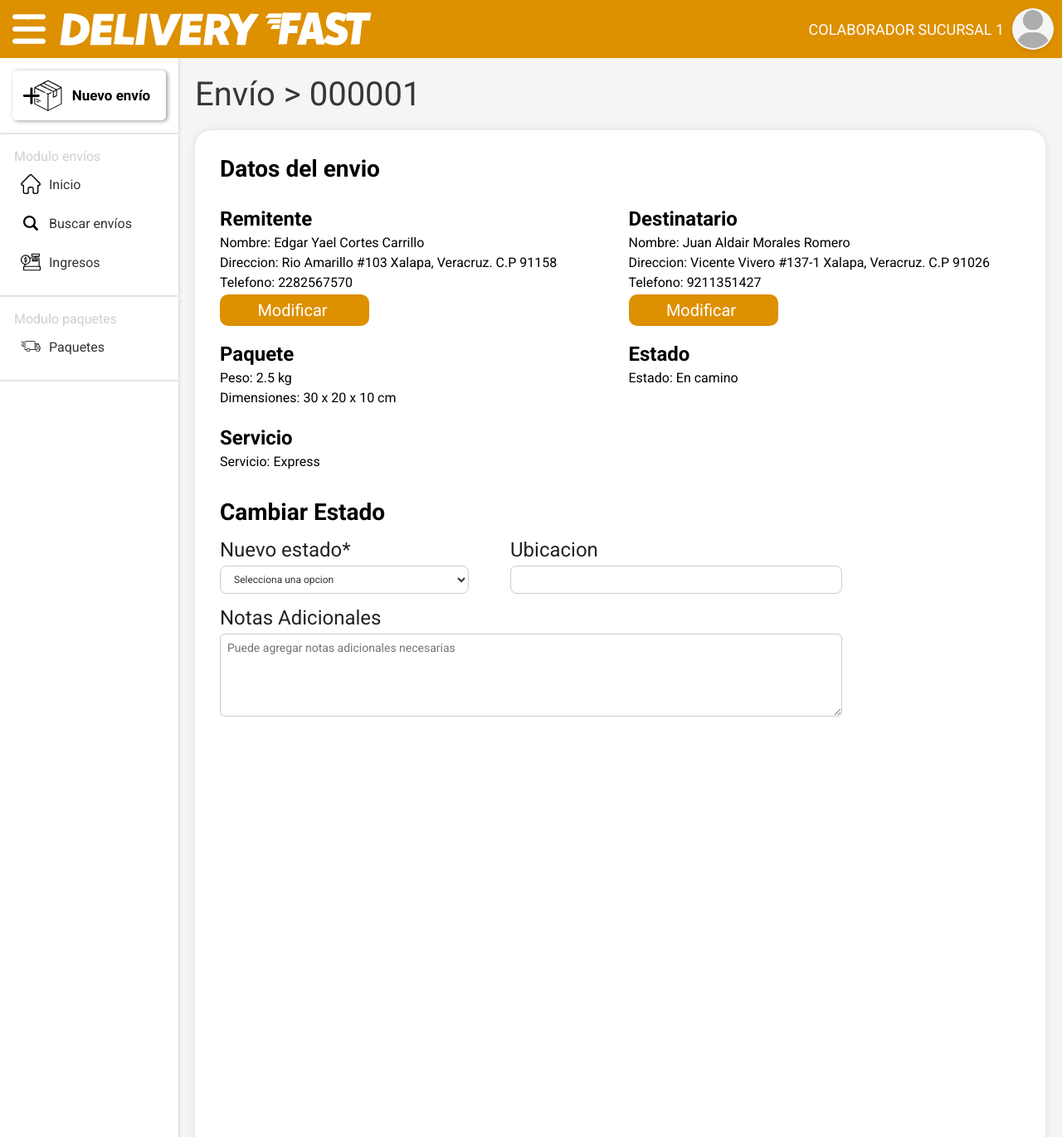
After one commit to Champico/delivery-fast, a PHP site: the page made by view/Archivos temporales html/colabview-sptcreate.html in a window 1280 px wide. The commit adds this page. Shown: the whole page at 83% size. Run offline with PHP 8.4, Linux system fonts and the light colour scheme.

Commit message:
`Updated styles for forms, general, tables, and HTML views with new styles and removed classes`

```diff
--- a/styles/forms-styles.css
+++ b/styles/forms-styles.css
@@ -40,7 +40,7 @@ ____________________________________________________
   min-width: 180px;
   border-radius: 10px;
   border: none;
-  font-family: 'Roboto', sans-serif;
+  font-family: 'Roboto';
   font-size: 20px;
   font-weight: 300;
   color: #ffffff;
@@ -122,9 +122,6 @@ ____________________________________________________
   color: #222222;
 }
 
-.about-titles-labels{
-  font-size: 24px;
-}
 
 
 
@@ -188,3 +185,57 @@ ____________________________________________________
 .form-sender, .form-recipient{
   max-width: 800px;
 }
+
+
+/*__________________________________________________
+
+       N E W  S T A T U S  I N F O   F  O  R  M
+____________________________________________________
+*/
+
+.new-section1{
+  gap: 50px;
+}
+
+.label-new-info-status{
+  font-size: 24px;
+}
+.status-selects{
+  background-color: #fff;
+  color: #333;
+  border-radius: 8px;
+  font-size: 12px;
+  padding: 8px 12px;
+  border: 1px solid #ccc;
+  height: 34px;
+  width: 300px;
+
+}
+
+.input-new-info-status{
+  font-size: 12px;
+  color: #333;
+  padding: 8px 12px;
+  border-radius: 8px;
+  width: 900px;
+}
+
+.txta-input-new-notes{
+  height: 100px;
+}
+.new-section1 .input[type="text"] {
+  width: 400px;
+}
+
+.ship-titles{
+  font-size: 28px;
+}
+
+.ship-subtitle{
+  font-size: 24px;
+}
+
+.ship-info-text,.-text{
+  font-size: 16px;
+  padding: 0px;
+}
--- a/styles/general-styles.css
+++ b/styles/general-styles.css
@@ -40,6 +40,7 @@ ____________________________________________________
 }
 
 * {
+    font-family: 'Roboto';
     box-sizing: border-box;
     margin: 0;
     padding: 0;
@@ -200,7 +201,7 @@ ____________________________________________________
     flex-direction: column;
 }
 
-/* Modulo de administracion*/
+/* Modulo de empty y administracion*/
 .module-empty, .module-admin{
     display: flex;
     flex-direction: column;
@@ -470,3 +471,27 @@ ____________________________________________________
     display: flex;
     justify-content: end;
 }
+
+
+/*_______________________________________________________________________________
+
+        S H I P M E N T  I N F O  D E T A I L S  C O N T A I N E R  S T Y L E S
+_________________________________________________________________________________
+*/
+
+.title-container,.edit-status-shipment,.shipping-information{
+    display: flex;
+    margin: 10px;
+    padding: 10px;
+    gap: 20px;
+}
+
+.shipping-information{
+    display: grid;
+    grid-template-columns: repeat(2,1fr);
+}
+
+.container-p-span-info p{
+    margin: 5px;
+    margin-left: 0px;
+}
--- a/styles/tables-styles.css
+++ b/styles/tables-styles.css
@@ -38,6 +38,7 @@ ____________________________________________________
     cursor: pointer;
     transition: all 0.3s ease;
 }
+
 
 .filter-selects:focus{
     outline: none;
--- /dev/null
+++ b/view/Archivos temporales html/colabview-sptcreate.html
@@ -0,0 +1,167 @@
+<!DOCTYPE html>
+<html lang="es">
+
+<head>
+    <meta charset="UTF-8">
+    <meta name="viewport" content="width=device-width, initial-scale=1.0">
+
+    <!-- Hojas de estilo -->
+    <link rel="stylesheet" href="https://fonts.googleapis.com/css2?family=Roboto:wght@400;700&display=swap">
+    <link rel="stylesheet" href="../../styles/general-styles.css">
+    <link rel="stylesheet" href="../../styles/tables-styles.css">
+    <link rel="stylesheet" href="../../styles/forms-styles.css">
+
+    <title>DELIVERY FAST</title>
+</head>
+
+<body>
+
+    <header>
+        <nav class="nav-menu">
+            <img class="menu-icon" src="../../resources/icons/menu.svg" alt="Menu Icon Header">
+        </nav>
+        <div class="container-logo">
+            <img class="logo-extendido" src="../../resources/brand/logotipo/logotipo-extendido.svg"
+                alt="Delivery Fast Logo Header">
+        </div>
+        <div class="user-info-container">
+            <h1 class="user-rol">COLABORADOR SUCURSAL 1</h1>
+            <img class="user-logo" src="../../resources/icons/perfil-icon.svg" alt="Profile Picture">
+        </div>
+    </header>
+
+
+    <main class="main-container">
+
+        <aside class="sidebar-menu-container">
+            <div class="sidebar-card module-create">
+                <button class="new-shupment-btn">
+                    <img class="new-shupment-btn-icon" src="../../resources/icons/nuevoFinal.svg"
+                        alt="crear nuevo envio">
+                    Nuevo envío
+                </button>
+            </div>
+
+            <div class="sidebar-card module-shupment">
+                <p class="list-title">Modulo envíos</p>
+
+                <ul>
+                    <li class="sidebar-item-li"><a class="sidebar-item-a" href="#">
+                            <img class="sidebar-item-icon" src="../../resources/icons/inicio.svg" alt="">
+                            Inicio</a></li>
+                    <li class="sidebar-item-li"><a class="sidebar-item-a" href="#">
+                            <img class="sidebar-item-icon" src="../../resources/icons/lupa.svg" alt="">
+                            Buscar envíos</a></li>
+                    <li class="sidebar-item-li"><a class="sidebar-item-a" href="#">
+                            <img class="sidebar-item-icon" src="../../resources/icons/caja-registradora.svg" alt="">
+                            Ingresos</a></li>
+                </ul>
+            </div>
+
+            <div class="sidebar-card module-packet">
+                <p class="list-title">Modulo paquetes</p>
+
+                <ul>
+                    <li class="sidebar-item-li"><a class="sidebar-item-a" href="#">
+                            <img class="sidebar-item-icon" src="../../resources/icons/buscar-envioFinal.svg" alt="">
+                            Paquetes</a></li>
+                </ul>
+
+            </div>
+
+            <div class="sidebar-card module-empty"></div>
+        </aside>
+
+        <section class="content-section">
+            <h1 class="title-section">Envío > 000001</h1>
+            <div class="shupment-home-content">
+                <div class="title-container">
+                    <h1 class="ship-titles title-shipment-info">Datos del envio</h1>
+                </div>
+                <div class="shipping-information">
+                    <div class="ship-info sender-container">
+                        <h2 class="ship-subtitle sbt-sender">Remitente</h2>
+                        <div class="container-p-span-info">
+                            <p class="ship-info-text cont-sender">Nombre: <span class="ship-info
+                                -text cont-sender">Edgar Yael Cortes Carrillo</span></p>
+                                <p class="ship-info-text cont-sender">Direccion: <span class="ship-info
+                                    -text cont-sender">Rio Amarillo #103 Xalapa, Veracruz. C.P 91158</span></p>
+                                    <p class="ship-info-text cont-sender">Telefono: <span class="ship-info
+                                        -text cont-sender">2282567570</span></p>
+                        </div>
+                        <button class="button">Modificar</button>
+                    </div>
+                    <div class="ship-info recipient-container">
+                        <h2 class="ship-subtitle sbt-recipient">Destinatario</h2>
+                        <div class="container-p-span-info">
+
+                            <p class="ship-info-text cont-recipient">Nombre: <span class="ship-info
+                                -text cont-recipient">Juan Aldair Morales Romero</span></p>
+                                <p class="ship-info-text cont-recipient">Direccion: <span class="ship-info
+                                    -text cont-recipient">Vicente Vivero #137-1 Xalapa, Veracruz. C.P 91026</span></p>
+                                    <p class="ship-info-text cont-recipient">Telefono: <span class="ship-info
+                                        -text cont-recipient">9211351427</span></p>
+                                    </div>
+                                        <button class="button">Modificar</button>
+
+                    </div>
+                    <div class="ship-info package-container">
+                        <h2 class="ship-subtitle sbt-package">Paquete</h2>
+                        <div class="container-p-span-info">
+                            <p class="ship-info-text cont-package">Peso: <span class="ship-info
+                                -text cont-package">2.5 kg</span></p>
+                                <p class="ship-info-text cont-package">Dimensiones: <span class="ship-info
+                                    -text cont-package">30 x 20 x 10 cm</span></p>
+                                </div>
+                    </div>
+                    <div class="ship-info status-container">
+                        <h2 class="ship-subtitle sbt-status">Estado</h2>
+                        <div class="container-p-span-info">
+
+                            <p class="ship-info-text cont-status">Estado: <span class="ship-info
+                                -text cont-status">En camino</span></p>
+                            </div>
+                    </div>
+                    <div class="ship-info service-container">
+                        <h2 class="ship-subtitle sbt-service">Servicio</h2>
+                        <div class="container-p-span-info">
+
+                            <p class="ship-info-text cont-service">Servicio: <span class="ship-info
+                                -text cont-service">Express</span></p>
+                            </div>
+                    </div>
+                </div>
+                <div class="edit-status-shipment">
+                    <form class="form">
+                        <div class="form-group">
+                            <h1 class="ship-titles title-shipment-info">Cambiar Estado</h1>
+                        </div>
+                        <div class="form-inline new-section1">
+                            <div class="form-group">
+                                <label class="input-label label-new-info-status" for="new-status">Nuevo estado*</label>
+                                <select class="status-selects" name="estatus" id="new-status">
+                                    <option value="Estatus" disabled selected>Selecciona una opcion</option>
+                                    <option value="Pendiente">Pendiente</option>
+                                    <option value="Transito">En tránsito</option>
+                                    <option value="Detenido">Detenido</option>
+                                    <option value="Entregado">Entregado</option>
+                                    <option value="Cancelado">Cancelado</option>
+                                </select>
+                            </div>
+                            <div class="form-group">
+                                <label class="input-label label-new-info-status" for="new-ubication">Ubicacion</label>
+                                <input class="input input-new-info-status" type="text" id="new-ubication">
+                            </div>
+                        </div>
+                        <div class="form-group">
+                            <label class="input-label label-new-info-status" for="new-observation">Notas Adicionales</label>
+                            <textarea class="textarea txta-input-new-notes" id="new-observation" placeholder="Puede agregar notas adicionales necesarias"></textarea>
+                        </div>
+                    </form>
+                </div>
+            </div>
+        </section>
+    </main>
+</body>
+
+</html>
```
Also changed, not shown: view/Archivos temporales html/colabview-about.html (+4 -4 lines).
